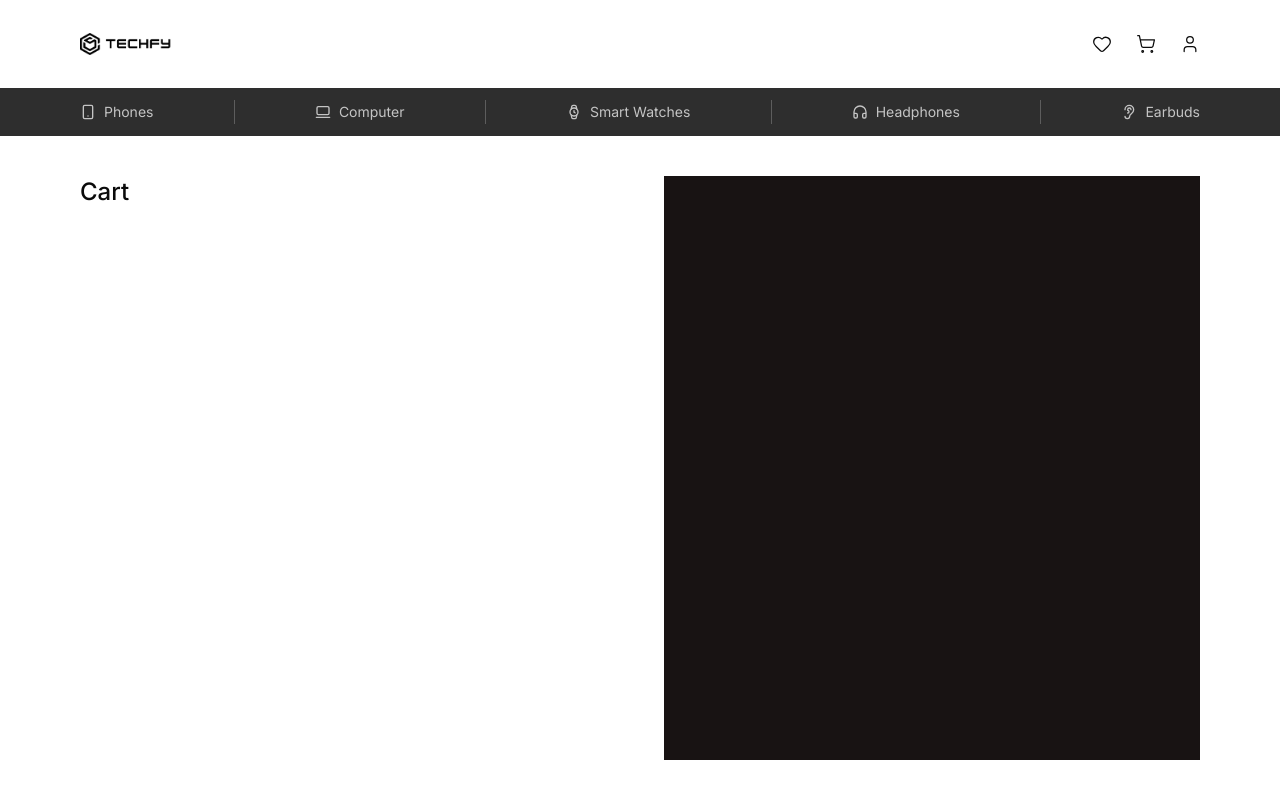
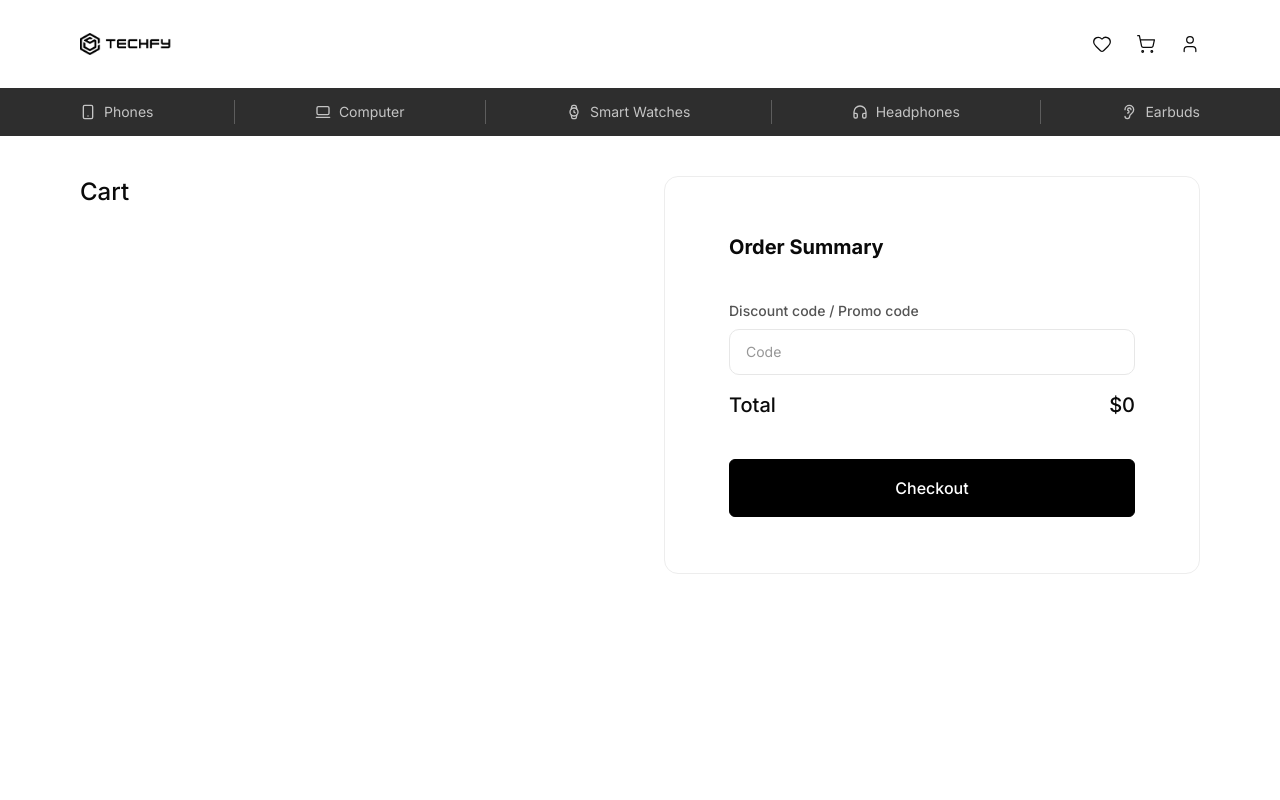
Before and after one commit to rodrigoaraujo7/techfy, a Next.js app: page /checkout in a window 1280 px wide. Shown: the top 800 px of the page. Built offline with nearby package versions, Linux system fonts and the light colour scheme.

Commit message:
feat: catalog page

```diff
--- a/src/app/checkout/page.tsx
+++ b/src/app/checkout/page.tsx
@@ -5,10 +5,17 @@ import Image from "next/image";
 import { Input } from "@/components/ui/Input";
 
 import { useCartStore } from "@/providers/cart-provider";
+import { Button } from "@/components/ui/Button";
 
 export default function CheckoutPage() {
   const { products, incrementProduct, decrementProduct } = useCartStore(
     (state) => state,
+  );
+
+  const totalPrice = Math.floor(
+    products.reduce((acc, product) => {
+      return acc + product.price * product.quantity;
+    }, 0),
   );
 
   return (
@@ -75,7 +82,26 @@ export default function CheckoutPage() {
             </div>
           </div>
 
-          <div className="bg-black-200 col-start-1 col-end-2 row-start-2 row-end-3 lg:col-start-2 lg:col-end-3 lg:row-start-1 lg:row-end-2" />
+          <div className="border-white-500 justify-center-center col-start-1 col-end-2 row-start-2 row-end-3 flex h-fit flex-col gap-10 rounded-xl border-[1px] px-4 py-14 lg:col-start-2 lg:col-end-3 lg:row-start-1 lg:row-end-2 lg:px-16">
+            <h1 className="text-xl font-bold">Order Summary</h1>
+
+            <div>
+              <Input.Container>
+                <Input.Label>Discount code / Promo code</Input.Label>
+
+                <Input.Wrapper>
+                  <Input.Field type="text" placeholder="Code" />
+                </Input.Wrapper>
+              </Input.Container>
+
+              <div className="mt-4 flex w-full items-center justify-between">
+                <h2 className="text-xl font-medium">Total</h2>
+                <h2 className="text-xl font-medium">${totalPrice}</h2>
+              </div>
+            </div>
+
+            <Button className="w-full">Checkout</Button>
+          </div>
         </div>
       </div>
     </section>
```
